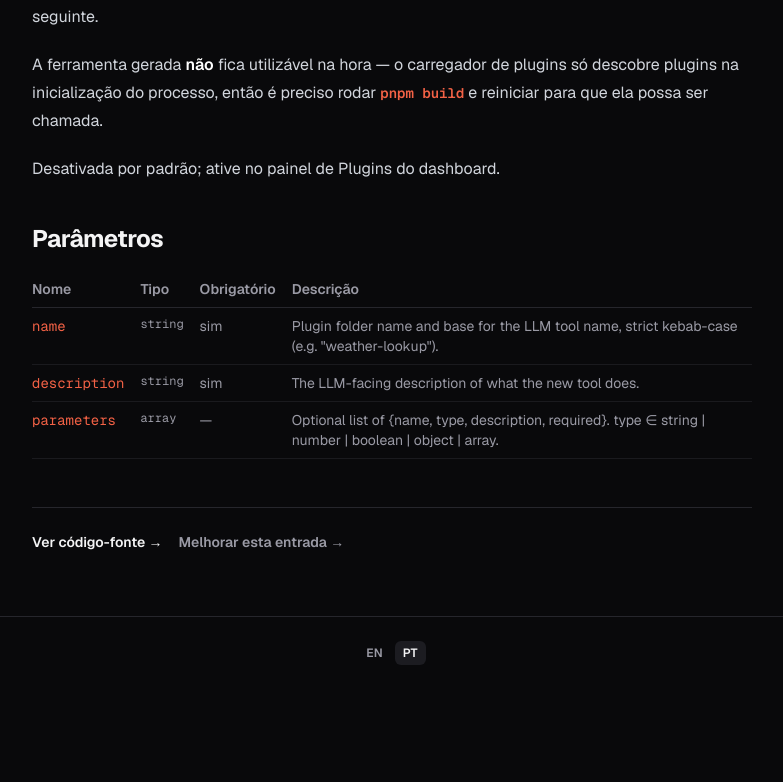
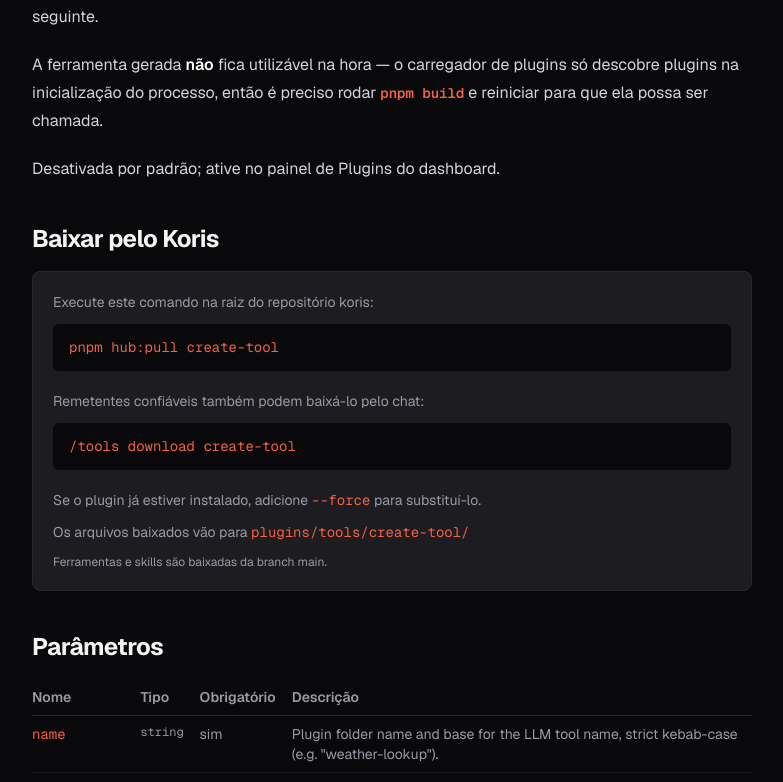
Before and after one commit to guilhermesalviano/koris-hub, a Next.js app: page /pt-br/marketplace/create-tool in a window 1280 px wide. Shown: the part 556-1338 px from the top of the page, without its empty margins (248-1031 px from the left). Before the commit the page ends 1245 px from the top, so only its background shows below. Built offline with nearby package versions, Linux system fonts and the light colour scheme.

Commit message:
feat: including how to download

```diff
--- a/src/app/_views/MarketplaceEntryView.tsx
+++ b/src/app/_views/MarketplaceEntryView.tsx
@@ -19,6 +19,12 @@ const HINT_ORDER: (keyof ChannelHints)[] = [
   'allowUnlisted',
 ];
 
+const CHAT_COMMAND_FAMILIES = {
+  tool: 'tools',
+  channel: 'channels',
+  skill: 'skills',
+} as const;
+
 export function MarketplaceEntryView({ locale, slug }: { locale: Locale; slug: string }) {
   const entry = getEntry(slug, locale);
   if (!entry) notFound();
@@ -27,6 +33,9 @@ export function MarketplaceEntryView({ locale, slug }: { locale: Locale; slug: s
   const hintKeys = entry.hints ? HINT_ORDER.filter((k) => entry.hints![k]) : [];
 
   const editUrl = `${HUB_REPO_URL}/blob/main/content/marketplace/${FAMILY_DIRS[entry.family]}/${entry.slug}.json`;
+  const terminalCommand = `pnpm hub:pull ${entry.slug}`;
+  const chatCommand = `/${CHAT_COMMAND_FAMILIES[entry.family]} download ${entry.slug}`;
+  const downloadPath = `plugins/${FAMILY_DIRS[entry.family]}/${entry.slug}/`;
 
   const path = localePath(locale, `/marketplace/${entry.slug}/`);
 
@@ -97,6 +106,35 @@ export function MarketplaceEntryView({ locale, slug }: { locale: Locale; slug: s
 
       <Markdown>{entry.description}</Markdown>
 
+      <section className="mt-10">
+        <h2 className="mb-4 text-2xl font-bold tracking-tight text-txt">{dict.marketplace.downloadTitle}</h2>
+        <div className="rounded-lg border border-border bg-bg-subtle p-4 sm:p-5">
+          <p className="text-sm text-muted">{dict.marketplace.downloadFromRepo}</p>
+          <pre className="mt-3 overflow-x-auto rounded-md bg-bg px-4 py-3 font-mono text-sm leading-relaxed text-accent">
+            {terminalCommand}
+          </pre>
+
+          <p className="mt-5 text-sm text-muted">{dict.marketplace.downloadFromChat}</p>
+          <pre className="mt-3 overflow-x-auto rounded-md bg-bg px-4 py-3 font-mono text-sm leading-relaxed text-accent">
+            {chatCommand}
+          </pre>
+
+          <p className="mt-5 text-sm text-muted">
+            {dict.marketplace.downloadOverwrite} <code className="font-mono text-accent">--force</code>{' '}
+            {dict.marketplace.downloadOverwriteSuffix}
+          </p>
+          <p className="mt-3 text-sm text-muted">
+            {dict.marketplace.downloadLocation}{' '}
+            <code className="font-mono text-accent">{downloadPath}</code>
+          </p>
+          <p className="mt-3 text-xs text-muted">
+            {entry.family === 'channel'
+              ? dict.marketplace.downloadChannelNote
+              : dict.marketplace.downloadToolsSkillsNote}
+          </p>
+        </div>
+      </section>
+
       {hintKeys.length > 0 && (
         <section className="mt-10">
           <h2 className="mb-4 text-2xl font-bold tracking-tight text-txt">{dict.marketplace.setupGuidance}</h2>
--- a/src/i18n/en.ts
+++ b/src/i18n/en.ts
@@ -82,6 +82,14 @@ export const en = {
     parameters: 'Parameters',
     readWhen: 'Read when',
     setupGuidance: 'Setup & Configuration Guidance',
+    downloadTitle: 'Download from Koris',
+    downloadFromRepo: 'Run this from the koris repository root:',
+    downloadFromChat: 'Trusted senders can also download it from chat:',
+    downloadOverwrite: 'If the plugin is already installed, add',
+    downloadOverwriteSuffix: 'to overwrite it.',
+    downloadLocation: 'Downloaded files go to',
+    downloadChannelNote: 'Channels are downloaded as bundled artifacts from the channels-latest release.',
+    downloadToolsSkillsNote: 'Tools and skills are downloaded from the main branch.',
     viewSource: 'View source',
     improveEntry: 'Improve this entry',
     noParameters: 'No parameters.',
--- a/src/i18n/pt-br.ts
+++ b/src/i18n/pt-br.ts
@@ -87,6 +87,14 @@ export const ptBr: Dictionary = {
     parameters: 'Parâmetros',
     readWhen: 'Quando usar',
     setupGuidance: 'Guia de Configuração e Instalação',
+    downloadTitle: 'Baixar pelo Koris',
+    downloadFromRepo: 'Execute este comando na raiz do repositório koris:',
+    downloadFromChat: 'Remetentes confiáveis também podem baixá-lo pelo chat:',
+    downloadOverwrite: 'Se o plugin já estiver instalado, adicione',
+    downloadOverwriteSuffix: 'para substituí-lo.',
+    downloadLocation: 'Os arquivos baixados vão para',
+    downloadChannelNote: 'Canais são baixados como artefatos compilados da release channels-latest.',
+    downloadToolsSkillsNote: 'Ferramentas e skills são baixadas da branch main.',
     viewSource: 'Ver código-fonte',
     improveEntry: 'Melhorar esta entrada',
     noParameters: 'Sem parâmetros.',
```
